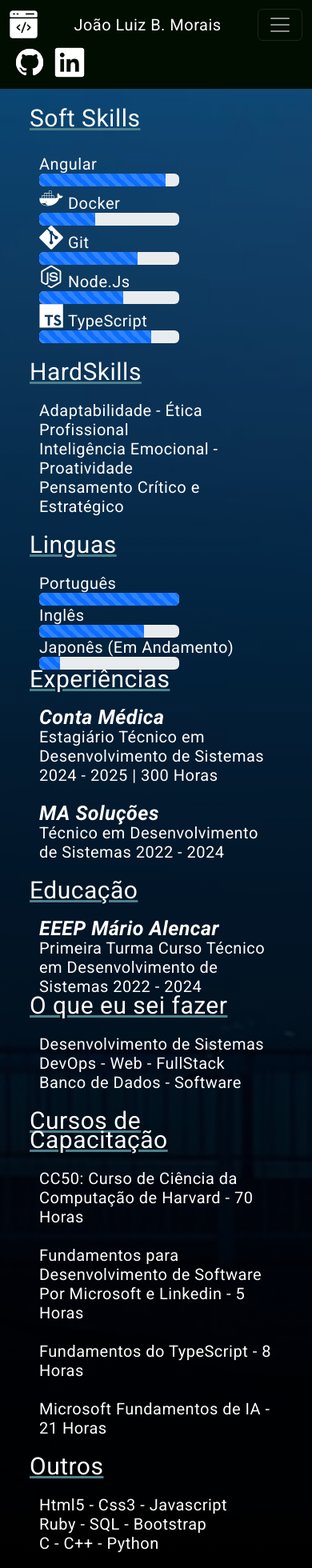
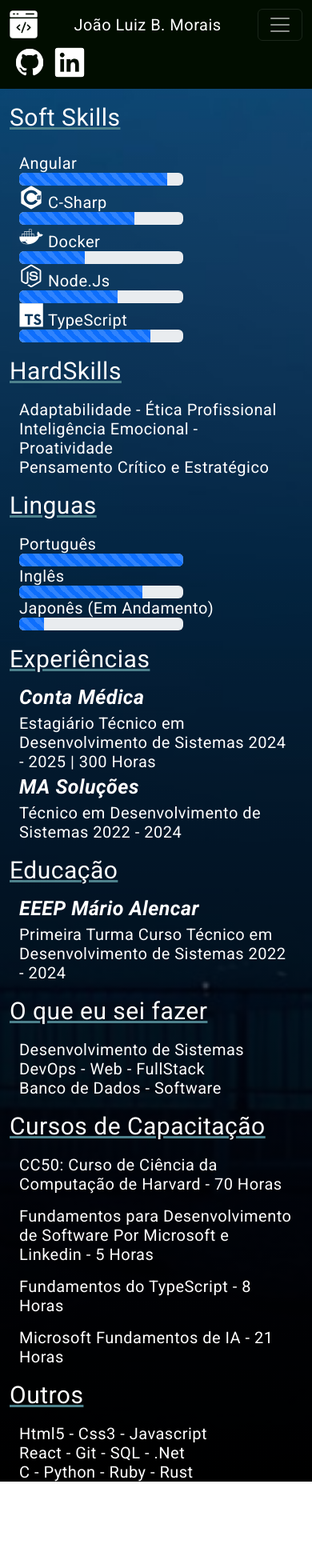
Before and after one commit to JLpensador/Portifolio, an Angular app: page /resumo in a window 390 px wide. Shown: the top 1960 px of the page at 80% size. After the commit the page ends 1852 px from the top, so only its background shows below. Built offline with nearby package versions, Linux system fonts and the light colour scheme.

Commit message:
Style: Mudanças na estilização e Responsividade

```diff
--- a/src/app/components/card-resumo/card-resumo.component.html
+++ b/src/app/components/card-resumo/card-resumo.component.html
@@ -3,7 +3,6 @@
     <div class="col">
       <div class="softSkills">
         <div id="titulo">Soft Skills</div>
-        <br />
         <div class="container">
           <div class="col">
             <i class="devicon-angular-plain"></i>
@@ -23,6 +22,23 @@
             </div>
           </div>
           <div class="col">
+            <i class="devicon-csharp-plain"></i>
+            C-Sharp
+            <div
+              class="progress"
+              role="progressbar"
+              aria-label="Animated striped example"
+              aria-valuenow="75"
+              aria-valuemin="0"
+              aria-valuemax="100"
+            >
+              <div
+                class="progress-bar progress-bar-striped progress-bar-animated"
+                style="width: 70%"
+              ></div>
+            </div>
+          </div>
+          <div class="col">
             <i class="devicon-docker-plain"></i>
             Docker
             <div
@@ -36,23 +52,6 @@
               <div
                 class="progress-bar progress-bar-striped progress-bar-animated"
                 style="width: 40%"
-              ></div>
-            </div>
-          </div>
-          <div class="col">
-            <i class="devicon-git-plain"></i>
-            Git
-            <div
-              class="progress"
-              role="progressbar"
-              aria-label="Animated striped example"
-              aria-valuenow="75"
-              aria-valuemin="0"
-              aria-valuemax="100"
-            >
-              <div
-                class="progress-bar progress-bar-striped progress-bar-animated"
-                style="width: 70%"
               ></div>
             </div>
           </div>
@@ -92,11 +91,9 @@
           </div>
         </div>
       </div>
-      <br />
 
       <div class="HardSkills">
-        <div id="titulo">HardSkills</div>
-        <br />
+        <div id="titulo" class="mt-4">HardSkills</div>
         <div class="container">
           <div class="col">Adaptabilidade - Ética Profissional</div>
           <div class="col">Inteligência Emocional - Proatividade</div>
@@ -104,11 +101,8 @@
         </div>
       </div>
 
-      <br />
-
       <div class="linguas">
         <div id="titulo">Linguas</div>
-        <br />
         <div class="container">
           <div class="col">
             Português
@@ -162,20 +156,15 @@
       </div>
     </div>
 
-    <br />
-
     <div class="col">
       <div class="experiencia">
         <div id="titulo">Experiências</div>
-        <br />
         <div class="container">
           <div class="col">
             <div id="sub">Conta Médica</div>
             Estagiário Técnico em Desenvolvimento de Sistemas 2024 - 2025 | 300
             Horas
           </div>
-
-          <br />
 
           <div class="col">
             <div id="sub">MA Soluções</div>
@@ -184,11 +173,8 @@
         </div>
       </div>
 
-      <br />
-
       <div class="Educação">
         <div id="titulo">Educação</div>
-        <br />
         <div class="container">
           <div class="col">
             <div id="sub">EEEP Mário Alencar</div>
@@ -199,12 +185,10 @@
       </div>
     </div>
 
-    <br />
-
     <div class="col">
       <div class="fazer">
         <div id="titulo">O que eu sei fazer</div>
-        <br />
+
         <div class="container">
           <div class="col">Desenvolvimento de Sistemas</div>
           <div class="col">DevOps - Web - FullStack</div>
@@ -212,44 +196,35 @@
         </div>
       </div>
 
-      <br />
-
       <div class="cursos">
         <div id="titulo">Cursos de Capacitação</div>
-        <br />
         <div class="container">
-          <div class="col">
+          <div class="col mb-3 mt-3">
             <a href="harvardcc50.pdf"
               >CC50: Curso de Ciência da Computação de Harvard - 70 Horas</a
             >
           </div>
-          <br />
-          <div class="col">
+          <div class="col mb-3 mt-3">
             <a href="desenvolvimentoSoftware.pdf"
               >Fundamentos para Desenvolvimento de Software Por Microsoft e
               Linkedin - 5 Horas</a
             >
           </div>
-          <br />
-          <div class="col">
+          <div class="col mb-3 mt-3">
             <a href="1PAUDT8Y.pdf">Fundamentos do TypeScript - 8 Horas</a>
           </div>
-          <br />
-          <div class="col">
+          <div class="col mb-3 mt-3">
             <a href="TIMDBG7D.pdf">Microsoft Fundamentos de IA - 21 Horas</a>
           </div>
         </div>
       </div>
 
-      <br />
-
       <div class="Outros">
         <div id="titulo">Outros</div>
-        <br />
         <div class="container">
           <div class="col">Html5 - Css3 - Javascript</div>
-          <div class="col">Ruby - SQL - Bootstrap</div>
-          <div class="col">C - C++ - Python</div>
+          <div class="col">React - Git - SQL - .Net</div>
+          <div class="col">C - Python - Ruby - Rust</div>
         </div>
       </div>
     </div>
--- a/src/app/components/card-resumo/card-resumo.component.scss
+++ b/src/app/components/card-resumo/card-resumo.component.scss
@@ -1,5 +1,4 @@
 .row {
-  padding: 25px;
   font-size: 20px;
   color: white;
 }
@@ -12,12 +11,16 @@
   font-weight: 400;
   text-decoration: underline;
   text-decoration-color: #4D818C;
+  margin-top: 1.5rem;
+  margin-bottom: 1.5rem;
 }
 
 #sub {
   font-size: 25px;
   font-style: italic;
   font-weight: bold;
+  margin-top: 0.5rem;
+  margin-bottom: 0.5rem;
 }
 
 .progress {
--- a/src/app/pages/resumo/resumo.component.scss
+++ b/src/app/pages/resumo/resumo.component.scss
@@ -12,4 +12,5 @@
   background-position: center;
   height: 100vh;
   width: 100vw;
+  overflow-x: hidden;
 }
```
Also changed, not shown: src/app/components/header/header.component.scss (line endings or trailing spaces).
